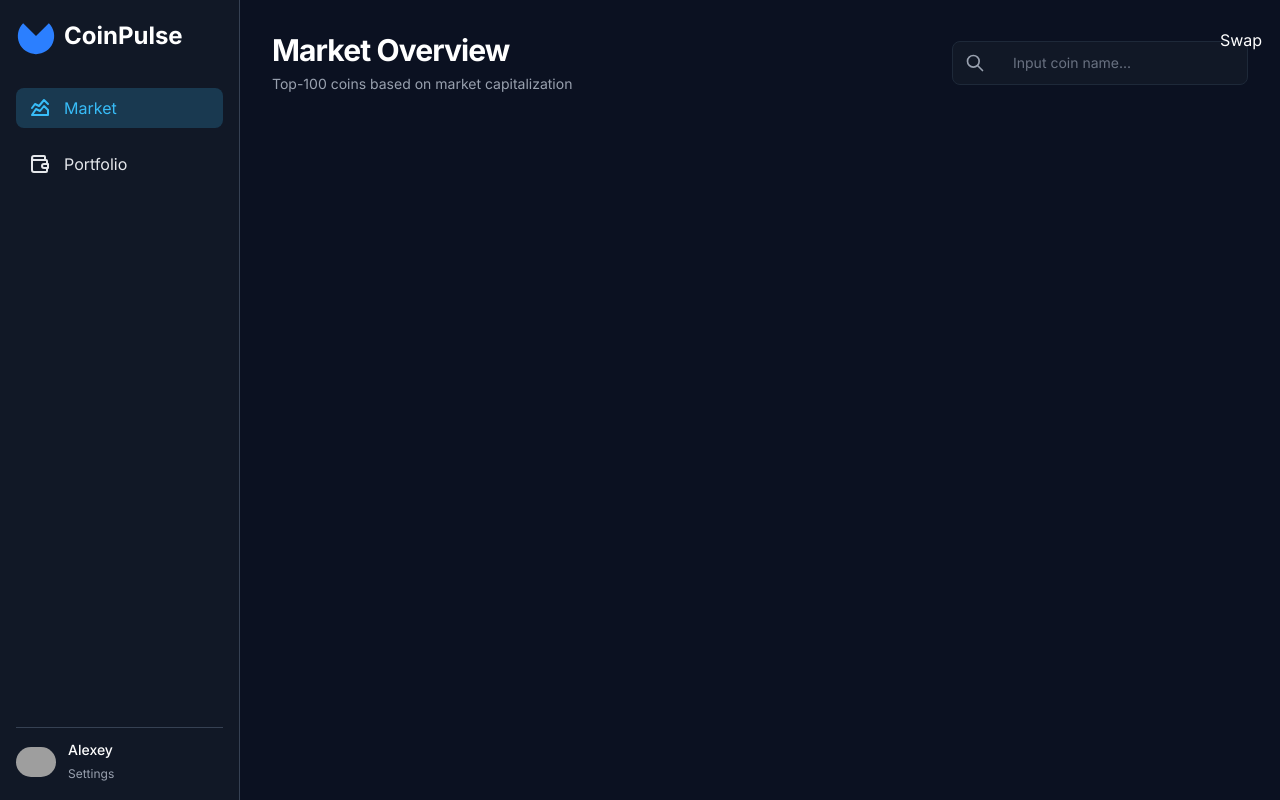
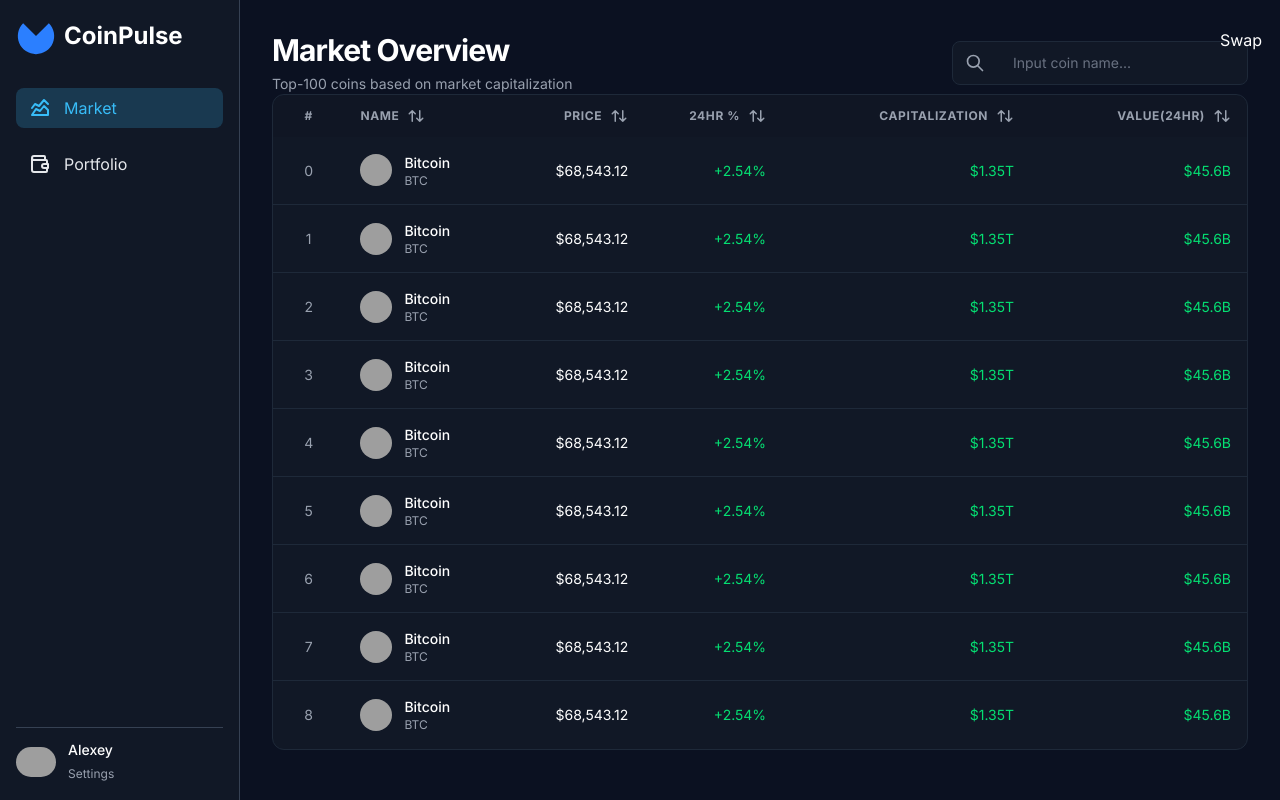
Before and after one commit to Dapy0/CoinPulse, a React (Vite) app: page / in a window 1280 px wide. Built offline with nearby package versions, Linux system fonts and the light colour scheme; grey boxes are pictures that could not be loaded.

Commit message:
Add CoinTable component with sorting icons and item display

```diff
--- a/src/components/CoinTable/CoinTable.tsx
+++ b/src/components/CoinTable/CoinTable.tsx
@@ -1,7 +1,70 @@
+import { IconArrowsSort } from "@tabler/icons-react";
 import React from "react";
+import type { ICoinTableItemProps } from "./types";
+
+function CoinTableItem({ index }: ICoinTableItemProps) {
+  return <tr className="text-sm font-normal leading-normal text-right hover:bg-gray-200/70 dark:hover:bg-white/5 transition-colors duration-200 cursor-pointer">
+    <td className="h-[68px] px-4 py-2 text-gray-500 dark:text-gray-400 text-center">{index}</td>
+    <td className="h-[68px] px-4 py-2  ">
+      <div className="flex gap-3 items-center text-left">
+        <img src="https://lh3.googleusercontent.com/aida-public/AB6AXuBNvq_H8N45GVkTmbD5orOE2prDz67-zj7Ho8BBqIliq4pDozE341oYay99xCrwvk0g4oN1ZGOon8i5kvNGUK153MeXQ7g43Lr97OB6O5y8efpi5bTLiMeujhemHY7qC-TCA3dEiGh5AI1UC2D93_aeOKxJsD9U8lT_unElAmbN3i_OyYt8SH4MF-eEnRdYf47slUEYRsbnAxSBeW6eVI87aTqND6vrIGbrzGooP0fmppjingbux6UUu0Qw5ugk3CSKCW4eswFuqt5m" className="size-8 aspect-square rounded-full" />
+        <div className="">
+          <p className="font-medium">Bitcoin</p>
+          <p className="text-xs text-gray-500 dark:text-gray-400 uppercase">btc</p>
+        </div>
+      </div>
+    </td>
+    <td className="h-[68px] px-4 py-2  ">$68,543.12</td>
+    {/* text-red-400 */}
+    <td className="h-[68px] px-4 py-2 text-green-500  dark:text-green-400">+2.54%</td>
+    <td className="h-[68px] px-4 py-2  dark:text-green-400">$1.35T</td>
+    <td className="h-[68px] px-4 py-2  dark:text-green-400">$45.6B</td>
+  </tr>
+}
+
 
 function CoinTable() {
-  return <div>CoinTable</div>;
+  return <div className="inline-block min-w-full align-middle">
+    <div className="overflow-hidden rounded-xl border bg-foreground border-gray-300 dark:border-gray-800 ">
+      <table className="min-w-full">
+        <thead className="text-right ">
+          <tr className="bg-background/20   uppercase text-gray-500 dark:text-gray-400 text-xs font-semibold tracking-wider text-right">
+            <th className="px-4 py-3 w-12 text-center text-xs ">#</th>
+            <th className="px-4 py-3 w-12 text-center ">
+              <div className="flex gap-2 items-center cursor-pointer text-left justify-start hover:text-black dark:hover:text-white text-xs">
+                Name<IconArrowsSort className="size-[1.5em]" />
+              </div>
+            </th>
+            <th className="px-4 py-3 w-12 text-center ">
+              <div className="flex gap-2 items-center cursor-pointer justify-end dark:hover:text-white">
+                Price<IconArrowsSort className="size-[1.5em]" />
+              </div>
+            </th>
+            <th className="px-4 py-3 w-12 text-center ">
+              <div className="flex gap-2 items-center cursor-pointer justify-end dark:hover:text-white">
+                24hr %<IconArrowsSort className="size-[1.5em]" />
+              </div>
+            </th>
+            <th className="px-4 py-3 w-12 text-center ">
+              <div className="flex gap-2 items-center cursor-pointer justify-end dark:hover:text-white">
+                Capitalization<IconArrowsSort className="size-[1.5em]" />
+              </div>
+            </th>
+            <th className="px-4 py-3 w-12 text-center ">
+              <div className="flex gap-2 items-center cursor-pointer justify-end dark:hover:text-white">
+                Value(24hr)<IconArrowsSort className="size-[1.5em]" />
+              </div>
+            </th>
+          </tr>
+        </thead>
+        <tbody className="divide-y divide-gray-300 dark:divide-gray-800">
+          {
+            [1, 23, 41, 23, 123, 123, 123, 13, 4].map((el, index) => <CoinTableItem key={index} index={index} />)
+          }
+        </tbody>
+      </table>
+    </div>
+  </div>;
 }
 
 export default CoinTable;
--- /dev/null
+++ b/src/components/CoinTable/types.ts
@@ -0,0 +1,6 @@
+
+
+export interface ICoinTableItemProps  {
+  index:number
+  // variant?: 'primary' | 'secondary'
+}
--- a/src/index.css
+++ b/src/index.css
@@ -1,7 +1,9 @@
 @import "tailwindcss";
 
 @custom-variant dark (&:where(.dark, .dark *));
-
+*{
+  box-sizing: border-box;
+}
 :root {
   --primary: 57, 190, 247;
   --background: 245, 245, 247;
--- a/src/pages/MarketPage.tsx
+++ b/src/pages/MarketPage.tsx
@@ -1,8 +1,9 @@
+import CoinTable from "@/components/CoinTable/CoinTable";
 import InputForm from "@/components/InputForm/InputForm";
 
 export const MarketPage = () => {
   return (
-    <div className="dark:text-white mx-auto">
+    <div className="dark:text-white mx-auto max-w-6xl">
       <header className="flex justify-between items-center">
         <div className="flex flex-col gap-1">
           <p className="text-3xl font-bold leading-tight tracking-[-0.03em]">Market Overview</p>
@@ -11,7 +12,11 @@ export const MarketPage = () => {
         <div className="w-full sm:w-auto">
           <InputForm />
         </div>
+
       </header>
+      <main className="overflow-x-auto">
+        <CoinTable />
+      </main>
     </div>
   );
 };
```
